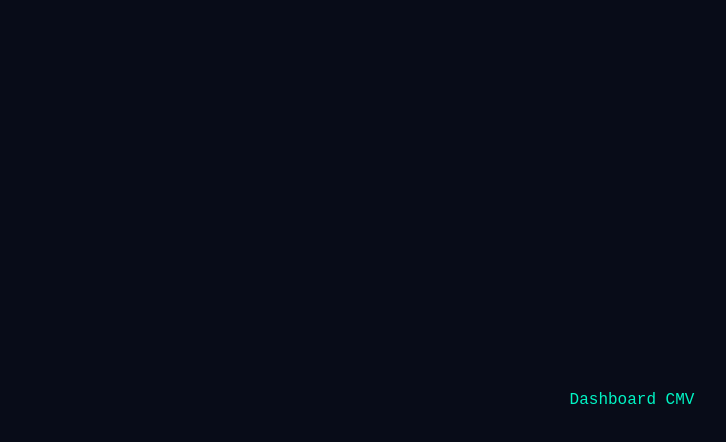
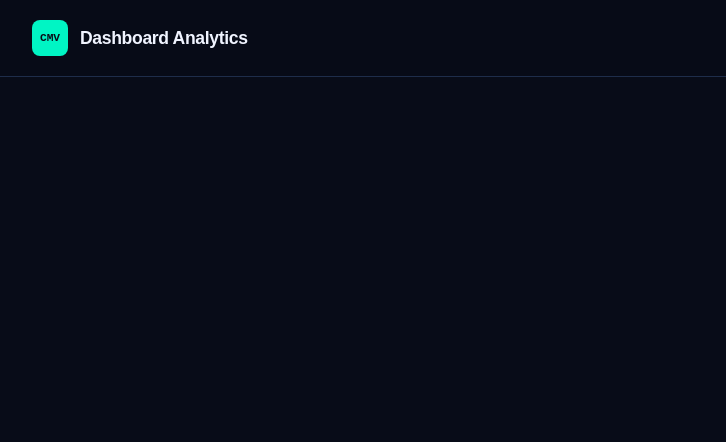
Before and after one commit to evertonProgramadorCriativo/Dashboard-Mercadoria-Vendida, a React (Create React App) app: page / in a window 1280 px wide. Shown: the top 442 px of the page, without its empty margins (8-734 px from the left). Built offline with nearby package versions, Linux system fonts and the light colour scheme.

Commit message:
feat(dashboard): cria Header com logo

```diff
--- a/src/App.js
+++ b/src/App.js
@@ -1,6 +1,6 @@
 import React, { useEffect } from "react";
 import GlobalStyle from "./styles/GlobalStyle";
-
+import Header from "./components/Header";
 function App() {
   useEffect(() => {
     // Teste para verificar se as CSS vars estão acessíveis
@@ -13,23 +13,7 @@ function App() {
   return (
     <>
       <GlobalStyle />
-      <div
-        style={{
-          minHeight: "100vh",
-          display: "flex",
-          alignItems: "center",
-          justifyContent: "center",
-        }}
-      >
-        <p
-          style={{
-            color: "var(--accent-cyan)",
-            fontFamily: "var(--font-mono)",
-          }}
-        >
-          Dashboard CMV
-        </p>
-      </div>
+      <Header />
     </>
   );
 }
--- /dev/null
+++ b/src/components/Header.js
@@ -0,0 +1,55 @@
+import React from "react";
+import styled from "styled-components";
+
+// Header
+const Wrapper = styled.header`
+  display: flex;
+  align-items: center;
+  justify-content: space-between;
+  padding: 1.25rem 2.5rem;
+  border-bottom: 1px solid var(--border);
+  background: rgba(8, 12, 24, 0.85);
+  backdrop-filter: blur(20px);
+  position: sticky;
+  top: 0;
+  z-index: 100;
+`;
+
+const Logo = styled.div`
+  display: flex;
+  align-items: center;
+  gap: 0.75rem;
+
+  .mark {
+    width: 36px;
+    height: 36px;
+    background: var(--accent-cyan);
+    border-radius: 8px;
+    display: grid;
+    place-items: center;
+    font-family: var(--font-mono);
+    font-size: 0.7rem;
+    font-weight: 700;
+    color: var(--bg-primary);
+  }
+
+  h1 {
+    font-size: 1.1rem;
+    font-weight: 800;
+    color: var(--text-primary);
+    letter-spacing: -0.02em;
+  }
+`;
+
+function Header() {
+  return (
+    <Wrapper>
+      <Logo>
+        <div className="mark">CMV</div>
+        <h1>Dashboard Analytics </h1>
+      </Logo>
+    </Wrapper>
+  );
+}
+
+export default Header;
```
